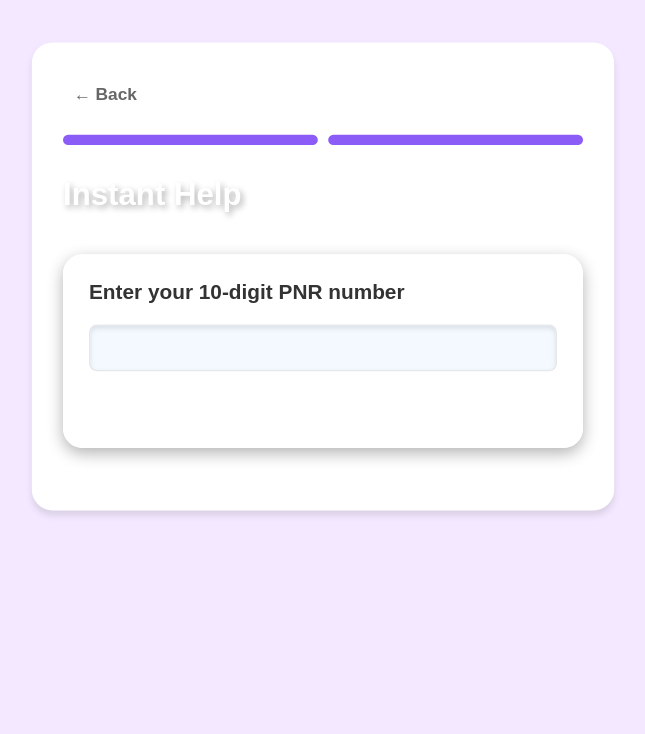
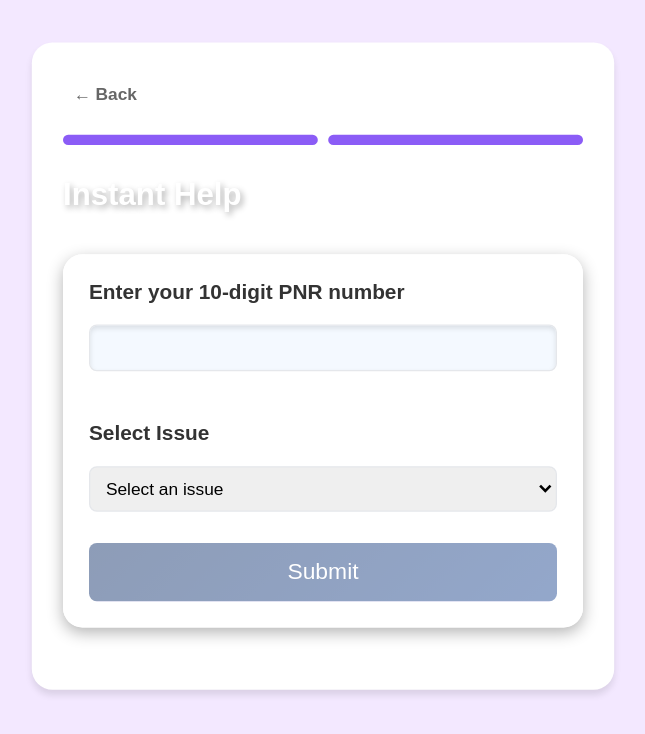
Before and after one commit to sudhanshu0716/train-journey-frontend, a React (Vite) app: page /instant-help in a window 1280 px wide. Both pictures are taken after a click on the button "Yes". Shown: the top 734 px of the page, without its empty margins (317-962 px from the left). Built offline with nearby package versions, Linux system fonts and the light colour scheme; a web font is replaced by a local one.

Commit message:
Update HelpForm.jsx (ui)

```diff
--- a/src/components/Twitter/HelpForm.jsx
+++ b/src/components/Twitter/HelpForm.jsx
@@ -22,10 +22,38 @@ export default function HelpForm() {
     coachNumber: "",
     issue: "",
   });
+  const [finalForm, setFinalForm] = useState("");
 
   const handlePNROptionSelect = (value) => {
     setFormData({ ...formData, hasPNR: value });
     setStep(2);
+  };
+
+  const handleSubmit = (e) => {
+    e.preventDefault();
+
+    if (formData.hasPNR === "yes") {
+      setFinalForm(
+        `@IRCTCofficial I am currently facing a significant issue with my recent journey. My PNR is ${formData.pnr}, and the specific problem I am encountering is ${formData.issue}. This has caused a lot of inconvenience.`
+      );
+    } else {
+      setFinalForm(
+        `@IRCTCofficial I am facing a significant issue with my recent journey. Train Number: ${formData.trainNumber}, Coach: ${formData.coachLetter}${formData.coachNumber}, Date: ${formData.date}. The issue is ${formData.issue}.`
+      );
+    }
+    console.log("Form submitted. Final form:", finalForm);
+  };
+
+  const validatePNR = (pnr) => {
+    return /^\d{10}$/.test(pnr);
+  };
+
+  const validateTrainNumber = (number) => {
+    return /^\d{5}$/.test(number);
+  };
+
+  const validateCoachNumber = (number) => {
+    return /^\d{1,2}$/.test(number);
   };
 
   const goBack = () => {
@@ -33,7 +61,7 @@ export default function HelpForm() {
   };
 
   return (
-    <div className="help-form-container">
+    <div className="help-form-container desktop">
       <div className="help-form-content">
         {step > 1 && (
           <button onClick={goBack} className="back-button">
@@ -53,7 +81,7 @@ export default function HelpForm() {
         <h1 className="form-title">Instant Help</h1>
 
         {step === 1 && (
-          <div className="form-section">
+          <div className="form-section animate-fade-in">
             <h2 className="section-title">Do you have PNR?</h2>
             <div className="pnr-options">
               {["yes", "no"].map((option) => (
@@ -72,41 +100,87 @@ export default function HelpForm() {
         )}
 
         {step === 2 && formData.hasPNR === "yes" && (
-          <form className="form-section">
+          <form onSubmit={handleSubmit} className="form-section animate-slide-in">
             <div className="form-field">
               <label htmlFor="pnr">Enter your 10-digit PNR number</label>
               <input
                 id="pnr"
                 type="text"
                 maxLength={10}
-                pattern="\d{10}"
                 required
                 value={formData.pnr}
+                onChange={(e) => {
+                  const value = e.target.value.replace(/\D/g, "");
+                  if (value.length <= 10) {
+                    setFormData({ ...formData, pnr: value });
+                  }
+                }}
+                className={`form-input ${
+                  formData.pnr && !validatePNR(formData.pnr) ? "error" : ""
+                }`}
+              />
+              {formData.pnr && !validatePNR(formData.pnr) && (
+                <span className="error-message">Enter 10 digits PNR</span>
+              )}
+            </div>
+
+            <div className="form-field">
+              <label htmlFor="issue">Select Issue</label>
+              <select
+                id="issue"
+                value={formData.issue}
                 onChange={(e) =>
-                  setFormData({ ...formData, pnr: e.target.value })
+                  setFormData({ ...formData, issue: e.target.value })
                 }
                 className="form-input"
-              />
+                required
+              >
+                <option value="">Select an issue</option>
+                {ISSUES.map((issue) => (
+                  <option key={issue} value={issue}>
+                    {issue}
+                  </option>
+                ))}
+              </select>
             </div>
+
+            <button
+              type="submit"
+              className="submit-button"
+              disabled={!validatePNR(formData.pnr) || !formData.issue}
+            >
+              Submit
+            </button>
           </form>
         )}
 
         {step === 2 && formData.hasPNR === "no" && (
-          <form className="form-section">
+          <form onSubmit={handleSubmit} className="form-section animate-slide-in compact">
+            <div className="form-row">
               <div className="form-field">
                 <label htmlFor="trainNumber">Train Number</label>
                 <input
                   id="trainNumber"
                   type="text"
                   maxLength={5}
-                pattern="\d{5}"
                   required
                   value={formData.trainNumber}
-                onChange={(e) =>
-                  setFormData({ ...formData, trainNumber: e.target.value })
+                  onChange={(e) => {
+                    const value = e.target.value.replace(/\D/g, "");
+                    if (value.length <= 5) {
+                      setFormData({ ...formData, trainNumber: value });
                     }
-                className="form-input"
+                  }}
+                  className={`form-input ${
+                    formData.trainNumber && !validateTrainNumber(formData.trainNumber)
+                      ? "error"
+                      : ""
+                  }`}
                 />
+                {formData.trainNumber &&
+                  !validateTrainNumber(formData.trainNumber) && (
+                    <span className="error-message">Enter 5 digits train number</span>
+                  )}
               </div>
 
               <div className="form-field">
@@ -122,8 +196,9 @@ export default function HelpForm() {
                   className="form-input"
                 />
               </div>
+            </div>
 
-            <div className="coach-details">
+            <div className="form-row">
               <div className="form-field">
                 <label htmlFor="coachLetter">Coach Letter</label>
                 <select
@@ -133,6 +208,7 @@ export default function HelpForm() {
                     setFormData({ ...formData, coachLetter: e.target.value })
                   }
                   className="form-input"
+                  required
                 >
                   <option value="">Select</option>
                   {COACH_LETTERS.map((letter) => (
@@ -149,14 +225,27 @@ export default function HelpForm() {
                   id="coachNumber"
                   type="text"
                   maxLength={2}
-                  pattern="\d{1,2}"
                   required
                   value={formData.coachNumber}
-                  onChange={(e) =>
-                    setFormData({ ...formData, coachNumber: e.target.value })
+                  onChange={(e) => {
+                    const value = e.target.value.replace(/\D/g, "");
+                    if (value.length <= 2) {
+                      setFormData({ ...formData, coachNumber: value });
                     }
-                  className="form-input"
+                  }}
+                  className={`form-input ${
+                    formData.coachNumber &&
+                    !validateCoachNumber(formData.coachNumber)
+                      ? "error"
+                      : ""
+                  }`}
                 />
+                {formData.coachNumber &&
+                  !validateCoachNumber(formData.coachNumber) && (
+                    <span className="error-message">
+                      Enter 1 or 2 digits coach number
+                    </span>
+                  )}
               </div>
             </div>
 
@@ -169,6 +258,7 @@ export default function HelpForm() {
                   setFormData({ ...formData, issue: e.target.value })
                 }
                 className="form-input"
+                required
               >
                 <option value="">Select an issue</option>
                 {ISSUES.map((issue) => (
@@ -178,8 +268,23 @@ export default function HelpForm() {
                 ))}
               </select>
             </div>
+
+            <button
+              type="submit"
+              className="submit-button"
+              disabled={
+                !validateTrainNumber(formData.trainNumber) ||
+                !formData.date ||
+                !formData.coachLetter ||
+                !validateCoachNumber(formData.coachNumber) ||
+                !formData.issue
+              }
+            >
+              Submit
+            </button>
           </form>
         )}
+        <div className="background-graphics"></div>
       </div>
     </div>
   );
```
Lines whose indentation alone changed are shown as unchanged.
